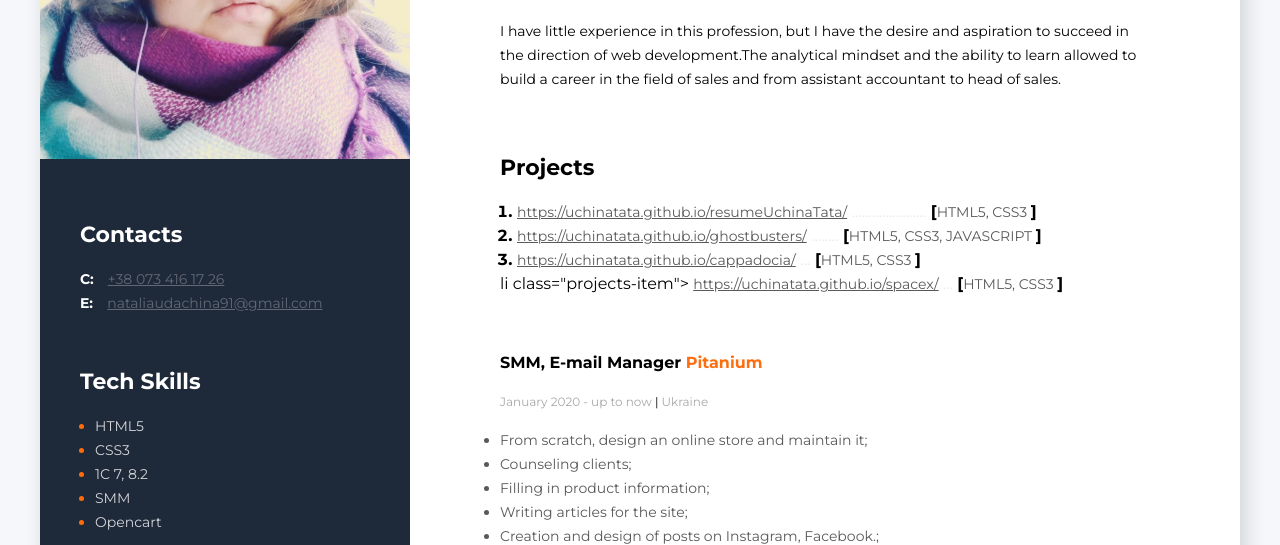
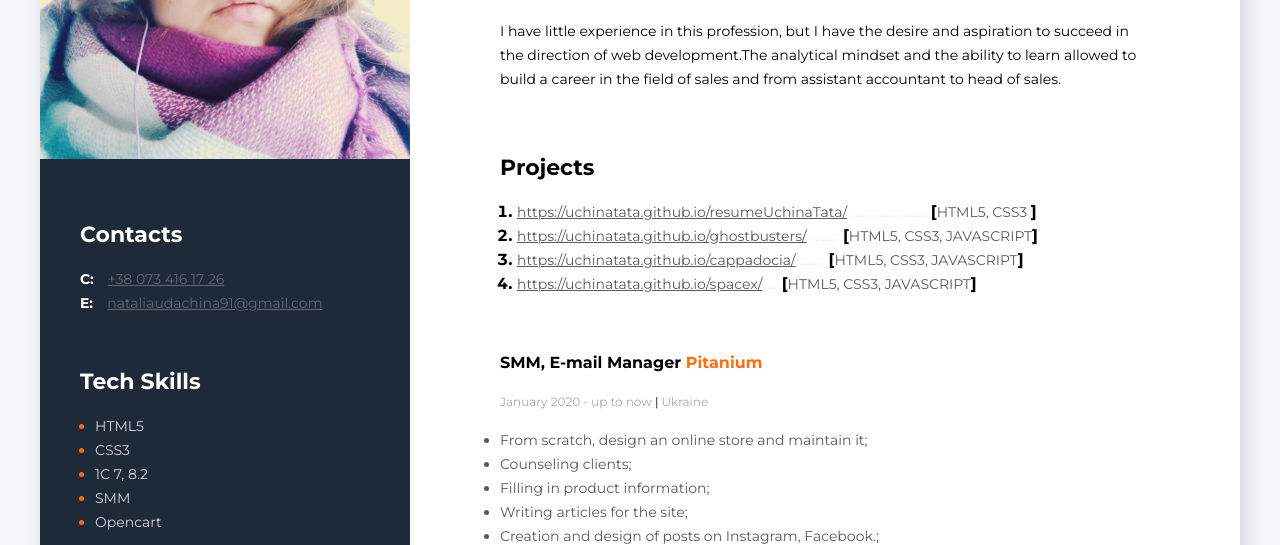
Before and after one commit to UchinaTata/resumeUchinaTata, a plain HTML site: page index.html in a window 1280 px wide. Shown: the part 291-836 px from the top of the page. Drawn offline with Linux system fonts and the light colour scheme.

Commit message:
Update index.html

```diff
--- a/index.html
+++ b/index.html
@@ -144,17 +144,17 @@
                 <li class="projects-item">
                   <a class="projects-link" href="https://uchinatata.github.io/ghostbusters/">https://uchinatata.github.io/ghostbusters/</a>
                   <span class="dots">........</span>
-                  <span><strong>[</strong><span  class="tech-name">HTML5, CSS3, JAVASCRIPT </span><strong>]</strong></span>
+                  <span><strong>[</strong><span  class="tech-name">HTML5, CSS3, JAVASCRIPT</span><strong>]</strong></span>
                 </li>
                  <li class="projects-item">
                      <a class="projects-link" href="https://uchinatata.github.io/cappadocia/">https://uchinatata.github.io/cappadocia/</a>
-                     <span class="dots">...</span>
-                     <span><strong>[</strong><span  class="tech-name">HTML5, CSS3 </span><strong>]</strong></span>
+                     <span class="dots">.......</span>
+                     <span><strong>[</strong><span  class="tech-name">HTML5, CSS3, JAVASCRIPT</span><strong>]</strong></span>
                  </li>
-                 li class="projects-item">
+                 <li class="projects-item">
                      <a class="projects-link" href="https://uchinatata.github.io/spacex/">https://uchinatata.github.io/spacex/</a>
                      <span class="dots">...</span>
-                     <span><strong>[</strong><span  class="tech-name">HTML5, CSS3 </span><strong>]</strong></span>
+                     <span><strong>[</strong><span  class="tech-name">HTML5, CSS3, JAVASCRIPT</span><strong>]</strong></span>
                  </li>
                 </ol>
             </div>
```
